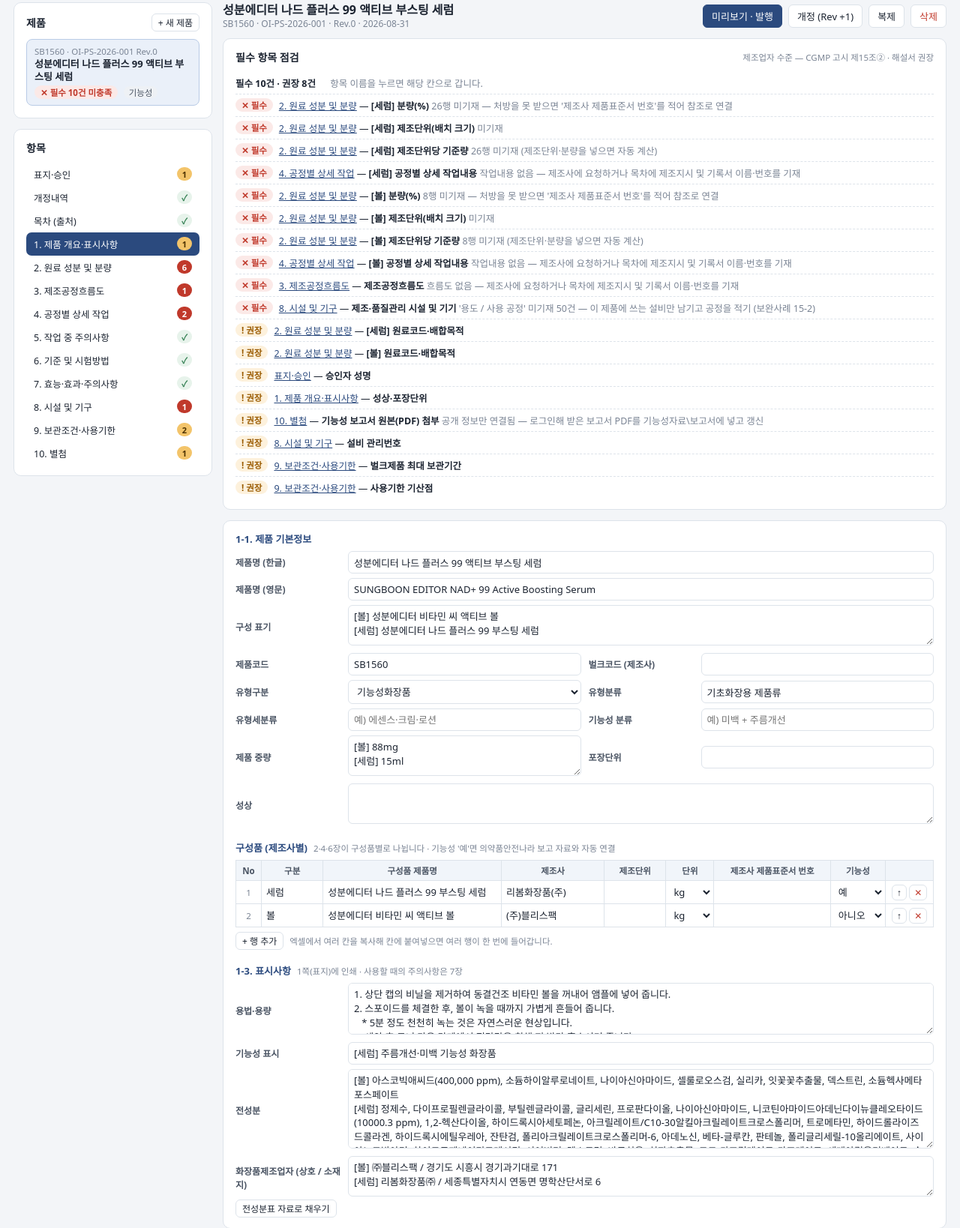
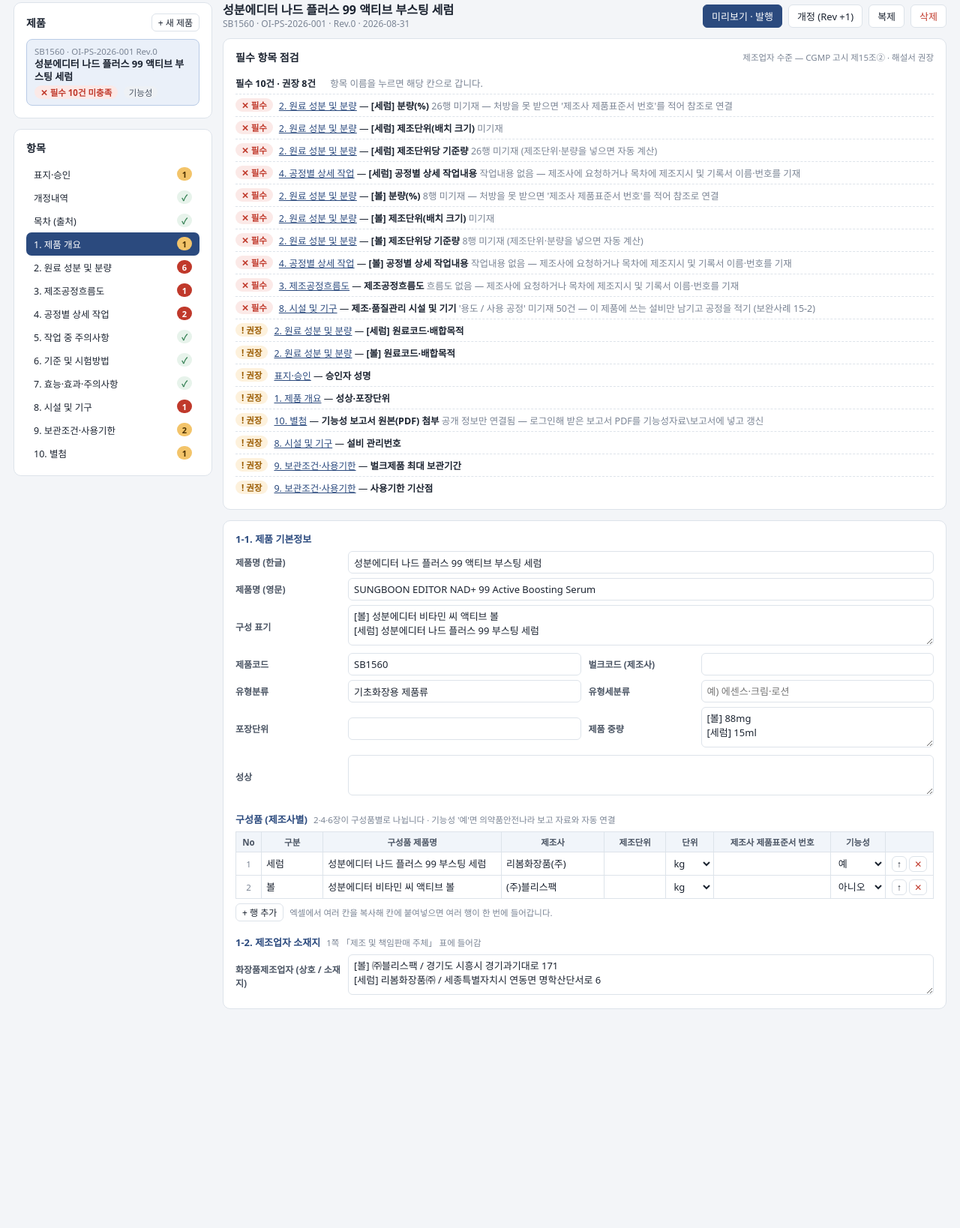
Before and after one commit to QCJISOOK/qcjisook.github.io, a plain HTML site: page qdoc-center/index.html in a window 1280 px wide. Shown: the part 67-1705 px from the top of the page at 75% size. After the commit the page ends 1445 px from the top, so only its background shows below. Drawn offline with Linux system fonts and the light colour scheme.

Commit message:
품질문서 발행센터 공개본 갱신 2026-11-15 23:27

```diff
--- a/qdoc-center/index.html
+++ b/qdoc-center/index.html
@@ -668,7 +668,7 @@ function render() {
 }
 
 /* ================= 제품표준서 ================= */
-const SECS = [['cover', '표지·승인'], ['rev', '개정내역'], ['toc', '목차 (출처)'], ['s1', '1. 제품 개요·표시사항'], ['s2', '2. 원료 성분 및 분량'], ['s3', '3. 제조공정흐름도'], ['s4', '4. 공정별 상세 작업'], ['s6', '5. 작업 중 주의사항'], ['s7', '6. 기준 및 시험방법'], ['s8', '7. 효능·효과·주의사항'], ['s11', '8. 시설 및 기구'], ['s12', '9. 보관조건·사용기한'], ['s13', '10. 별첨']];
+const SECS = [['cover', '표지·승인'], ['rev', '개정내역'], ['toc', '목차 (출처)'], ['s1', '1. 제품 개요'], ['s2', '2. 원료 성분 및 분량'], ['s3', '3. 제조공정흐름도'], ['s4', '4. 공정별 상세 작업'], ['s6', '5. 작업 중 주의사항'], ['s7', '6. 기준 및 시험방법'], ['s8', '7. 효능·효과·주의사항'], ['s11', '8. 시설 및 기구'], ['s12', '9. 보관조건·사용기한'], ['s13', '10. 별첨']];
 function renderPS(m) {
   if (!V.pid || !prod(V.pid)) V.pid = S.products[0]?.id || null;
   const sp = el(`<div class="split"><div class="side"><div class="card"><h3>제품 <span class="r"></span></h3><div class="plist" id="plist"></div></div><div class="card"><h3>항목</h3><div class="secnav" id="secnav"></div></div></div><div id="psmain"></div></div>`);
@@ -777,20 +777,23 @@ function secEditor(p, sec, ed) {
       suggest(nk, fromErp); suggest(cd, fromErp, { mode: 'code' });
       A(form([['제품명 (한글)', nkBox, true], ['제품명 (영문)', inp(p, 'nameEn'), true], ['구성 표기', inp(p, 'nameSub', { rows: 2, ph: '[볼] ...\n[세럼] ...' }), true],
         ['제품코드', cdBox], ['벌크코드 (제조사)', inp(p, 'bulkCode')],
-        ['유형구분', inp(p, 'typeDiv', { opts: ['', '화장품', '기능성화장품'] })], ['유형분류', inp(p, 'typeClass', { ph: '예) 기초화장용 제품류' })],
-        ['유형세분류', inp(p, 'typeSub', { ph: '예) 에센스·크림·로션' })], ['기능성 분류', inp(p, 'funcClass', { ph: '예) 미백 + 주름개선' })],
-        ['제품 중량', inp(p, 'weight', { rows: 2 })], ['포장단위', inp(p, 'packUnit')], ['성상', inp(p, 'appearance', { rows: 2 }), true]]));
+        ['유형분류', inp(p, 'typeClass', { ph: '예) 기초화장용 제품류' })], ['유형세분류', inp(p, 'typeSub', { ph: '예) 에센스·크림·로션' })],
+        ['포장단위', inp(p, 'packUnit')], ['제품 중량', inp(p, 'weight', { rows: 2, ph: '표준서에는 안 나옴 · 완제품성적서 표시용량에 쓰임' })], ['성상', inp(p, 'appearance', { rows: 2 }), true]]));
       A(subh('구성품 (제조사별) <span class="hint">2·4·6장이 구성품별로 나뉩니다 · 기능성 \'예\'면 의약품안전나라 보고 자료와 자동 연결</span>'));
       const t = tedit(comps, [{ k: 'label', label: '구분', w: '9%' }, { k: 'fullName', label: '구성품 제품명', w: '26%' }, { k: 'maker', label: '제조사', w: '15%' }, { k: 'batchSize', label: '제조단위', w: '9%' }, { k: 'batchUnit', label: '단위', w: '7%', opts: ['kg', 'L', 'ea', 'g'] }, { k: 'makerPsNo', label: '제조사 제품표준서 번호', w: '17%' }, { k: 'functional', label: '기능성', w: '8%', opts: ['아니오', '예'] }],
         { newRow: () => newComp('구성품 ' + '①②③④⑤⑥'[comps.length] || comps.length + 1) });
       A(t);
       const LT1 = isLite(p);
-      A(subh(LT1 ? '1-2. 사용방법' : '1-3. 표시사항 <span class="hint">1쪽(표지)에 인쇄 · 사용할 때의 주의사항은 7장</span>'));
-      const fi = inp(p.labeling, 'fullIng', { rows: 5 });
-      A(form([['용법·용량', inp(p, 'usage', { rows: 3 }), true], ['기능성 표시', inp(p.labeling, 'functionalLabel'), true], ['전성분', fi, true],
-        ['화장품제조업자 (상호 / 소재지)', inp(p.labeling, 'maker', { rows: 2, ph: '예) 아이큐어(주) / 전북 완주군 봉동읍 완주산단5로 248 — 1-2 주체 표에 소재지로 들어감' }), true],
-        ...(LT1 ? [['화장품책임판매업자', inp(p.labeling, 'seller'), true]] : [])]));
-      A(inl(button('전성분표 자료로 채우기', () => { p.labeling.fullIng = comps.map(c => `[${c.label}] ${(c.fullIngredients || []).join(', ')}`).join('\n'); fi.value = p.labeling.fullIng; changed(); })));
+      if (LT1) {
+        A(subh('1-2. 사용방법'));
+        const fi = inp(p.labeling, 'fullIng', { rows: 5 });
+        A(form([['용법·용량', inp(p, 'usage', { rows: 3 }), true], ['기능성 표시', inp(p.labeling, 'functionalLabel'), true], ['전성분', fi, true],
+          ['화장품제조업자', inp(p.labeling, 'maker', { rows: 2 }), true], ['화장품책임판매업자', inp(p.labeling, 'seller'), true]]));
+        A(inl(button('전성분표 자료로 채우기', () => { p.labeling.fullIng = comps.map(c => `[${c.label}] ${(c.fullIngredients || []).join(', ')}`).join('\n'); fi.value = p.labeling.fullIng; changed(); })));
+      } else {
+        A(subh('1-2. 제조업자 소재지 <span class="hint">1쪽 「제조 및 책임판매 주체」 표에 들어감</span>'));
+        A(form([['화장품제조업자 (상호 / 소재지)', inp(p.labeling, 'maker', { rows: 2, ph: '예) 아이큐어(주) / 전북 완주군 봉동읍 완주산단5로 248' }), true]]));
+      }
       break;
     }
     case 's2':
@@ -939,7 +942,7 @@ const secList = p => isLite(p) ? [['cover', '표지·승인'], ['rev', '개정
 /* 목차 (콜마식 「항목 | 목차」) = CGMP 고시 제15조② 필수 기재사항만, 문서 순서.
    [p.toc 키(점검 참조용), 항목, 기본 목차(본문 위치)] — 목차 칸은 p.tocLoc[키] 로 고쳐 쓸 수 있음 (예: 별첨3. 제조지시 및 기록서) */
 const TOC15 = [
-  ['1', '제품명 · 작성연월일', '1. 제품 개요 및 표시사항 (표지)'],
+  ['1', '제품명 · 작성연월일', '1. 제품 개요 (표지)'],
   ['rev', '변경이력', '개정내역'],
   ['2', '원료명, 분량 및 제조단위당 기준량', '2. 원료 성분 및 분량'],
   ['3', '공정별 상세 작업내용 및 제조공정흐름도', '3. 제조공정흐름도 · 4. 공정별 상세 작업내용'],
@@ -1141,7 +1144,7 @@ function psDoc(p, extra) {
    ${[['작성', '품질관리 담당자', 'writer'], ['승인', '품질관리 책임자', 'approver']].map(([a, b, k]) => `<tr><td class="c">${a}</td><td class="c">${b}</td><td class="c">${esc(p.approvals[k].name)}</td><td></td><td class="c">${esc(p.approvals[k].date)}</td></tr>`).join('')}</table>
   ${foot(p)}</section>`);
   if (!LITE) {
-    // 1쪽 = 표지 + 1장 (중복 없이): 1-1 기본정보 · 1-2 주체 · 1-3 표시사항 · 검토 및 승인
+    // 1쪽 = 표지 + 1장 (중복 없이): 1-1 기본정보 · 1-2 주체 · 검토 및 승인
     const fn = isFunctional(p);
     const mkAddr = p.makers.length === 1 ? String(p.labeling.maker || '').split(' / ').slice(1).join(' / ').trim() : '';
     const batch = comps.map(c => `${comps.length > 1 ? `[${esc(c.label)}] ` : ''}${esc(c.batchSize || '　　')} ${esc(c.batchUnit)} / batch`).join('　　');
@@ -1152,19 +1155,14 @@ function psDoc(p, extra) {
       <tr><th>제품표준서 번호</th><td class="c">${esc(p.psNo)}</td><th>개정번호</th><td class="c">${esc(p.rev)}</td></tr>
       <tr><th>제·개정일</th><td class="c">${esc(p.date)}</td><th>문서정보</th><td class="c">${esc(p.docInfo)}</td></tr>
       <tr><th>제품코드</th><td class="c">${esc(p.code)}</td><th>벌크코드</th><td class="c">${esc(p.bulkCode)}</td></tr>
-      <tr><th>유형구분</th><td class="c">${esc(p.typeDiv)}</td><th>유형분류</th><td class="c">${esc(p.typeClass)}</td></tr>
-      <tr><th>유형세분류</th><td class="c">${esc(p.typeSub)}</td><th>기능성 분류</th><td class="c">${esc(p.funcClass || (fn ? '' : '해당 없음'))}</td></tr>
+      <tr><th>유형분류</th><td class="c">${esc(p.typeClass)}</td><th>유형세분류</th><td class="c">${esc(p.typeSub)}</td></tr>
       ${fn ? `<tr><th>기능성 보고(심사) 번호</th><td class="c" style="font-size:7.5pt">${esc(p.efficacy.reviewNo || links.map(it => it.seq).join(', '))}</td><th>보고(심사)일</th><td class="c">${esc(p.efficacy.reviewDate || (links[0] || {}).date || '')}</td></tr>` : ''}
-      <tr><th>제품 중량</th><td class="c">${nl(p.weight)}</td><th>포장단위</th><td class="c">${nl(p.packUnit)}</td></tr>
+      <tr><th>포장단위</th><td colspan="3">${nl(p.packUnit)}</td></tr>
       <tr><th>성상</th><td colspan="3">${nl(p.appearance)}</td></tr>
       <tr><th>제조단위</th><td colspan="3">${batch}</td></tr></table></div>
     <div class="blk"><div class="bar">1-2. 제조 및 책임판매 주체</div><table class="h26"><colgroup><col style="width:18%"><col style="width:40%"><col></colgroup><tr><th>구 분</th><th>업체명 (소재지)</th><th>역 할</th></tr>
       ${p.makers.map(m => `<tr><td class="c">${esc(m.type)}</td><td>${esc(m.name)}${mkAddr ? `<br><span style="font-size:7.6pt">(${esc(mkAddr)})</span>` : ''}</td><td>${nl(m.role)}</td></tr>`).join('')}
       <tr><td class="c">화장품책임판매업자</td><td>${esc(p.seller.name)}<br><span style="font-size:7.6pt">(${esc(p.seller.addr)})</span></td><td>${nl(p.seller.role)}</td></tr></table></div>
-    <div class="blk"><div class="bar">1-3. 표시사항</div><table><colgroup><col style="width:18%"><col></colgroup>
-      ${fn || p.labeling.functionalLabel ? `<tr><th style="height:24px">기능성 표시</th><td>${nl(p.labeling.functionalLabel)}</td></tr>` : ''}
-      <tr><th style="height:30px">용법·용량</th><td class="pre">${esc(p.usage)}</td></tr>
-      <tr><th style="height:70px">전성분</th><td style="font-size:7.6pt">${nl(p.labeling.fullIng)}</td></tr></table></div>
     <div class="blk"><div class="bar">검토 및 승인 (Review &amp; Approval)</div><table class="h30"><colgroup><col style="width:16%"><col style="width:22%"><col style="width:20%"><col style="width:24%"><col></colgroup><tr><th>구분</th><th>Job Title</th><th>Name</th><th>Signature</th><th>Date</th></tr>
       ${[['작성', '품질관리 담당자', 'writer'], ['승인', '품질관리 책임자', 'approver']].map(([a, b, k]) => `<tr><td class="c">${a}</td><td class="c">${b}</td><td class="c">${esc(p.approvals[k].name)}</td><td></td><td class="c">${esc(p.approvals[k].date)}</td></tr>`).join('')}</table></div>
     </div>${foot(p)}</section>`);
```
